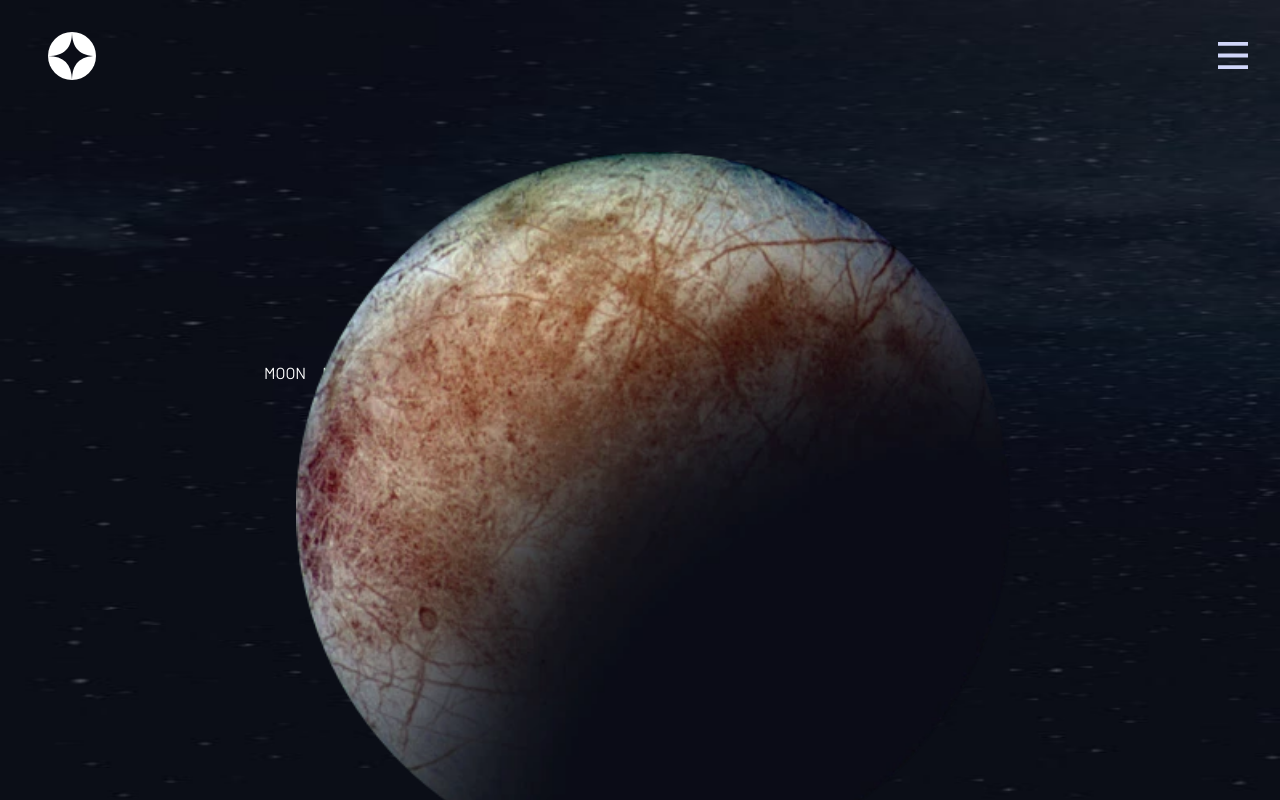
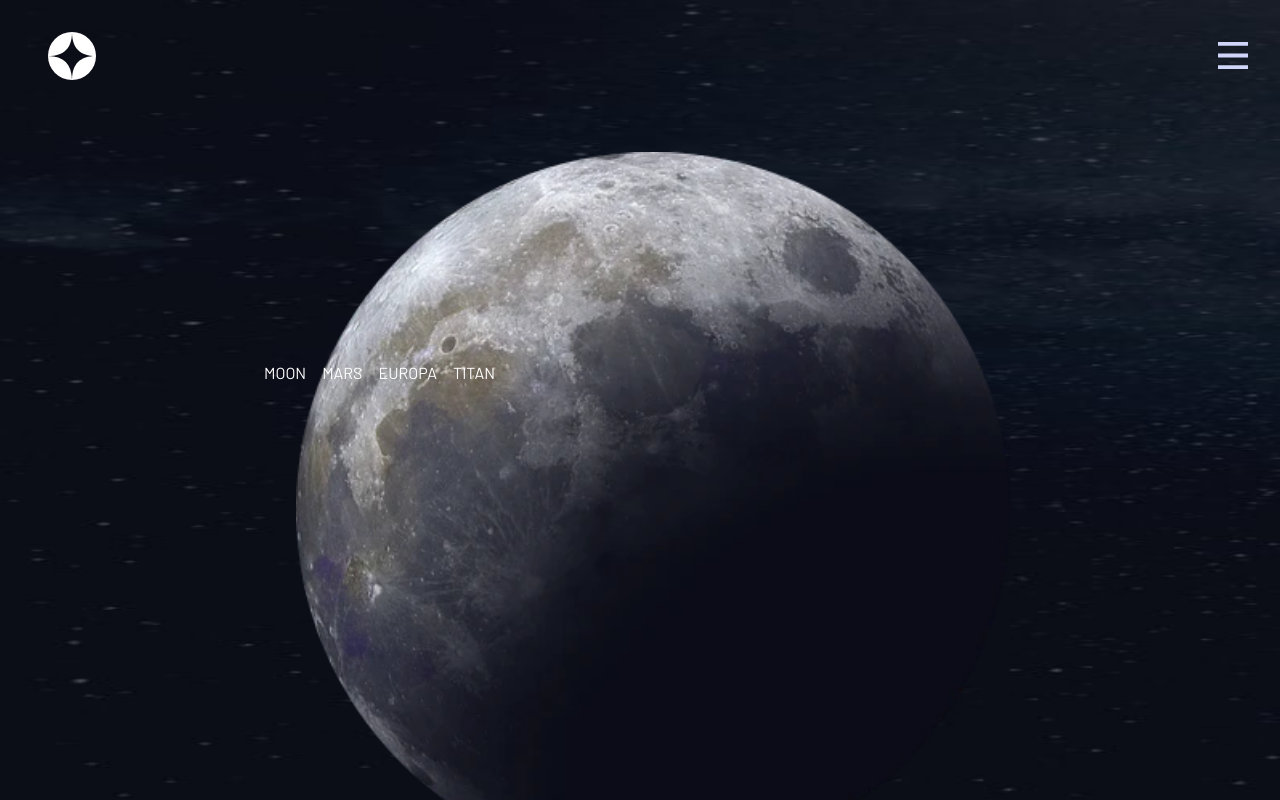
Before and after one commit to MarceloDevd3/space--tourism, a React (Vite) app: page /Destination in a window 1280 px wide. Built offline with nearby package versions, Linux system fonts and the light colour scheme.

Commit message:
update 1.6

```diff
--- a/src/Navbar.jsx
+++ b/src/Navbar.jsx
@@ -16,6 +16,8 @@ export default function Navbar() {
 
 
     const all = document.querySelectorAll('.nav-item');
+
+    console.log(all)
 
 
     function removeMe() {
--- a/src/components/Destination.jsx
+++ b/src/components/Destination.jsx
@@ -5,24 +5,47 @@ import Mars from './DestinationPage/Mars';
 import Titan from './DestinationPage/Titan';
 
 export default function DestinationPage() {
+
+const btn = document.querySelectorAll('.link-item')
+const planets = document.querySelectorAll('.Planents-items')
+
+  let navegationBar = function(manual) {
+     btn.forEach((btnItem) => {
+      btnItem.classList.remove('active')
+     })
+
+     planets.forEach((btnItem) => {
+      btnItem.classList.remove('active')
+     })
+
+     btn[manual].classList.add('active')
+     planets[manual].classList.add('active')
+  }
+
+  btn.forEach((item, index) => {
+      item.addEventListener('click', function() {
+        navegationBar(index)
+      })
+  })
+
   return (
       <div id='Destination'>
         <div className='planent-line'>
         <nav className='navegation'>
           <ul>
-             <li className='link'><a href='#'>Moon</a></li>
-             <li className='link'><a href='#'>Mars</a></li>
-             <li className='link'><a href='#'>Europa</a></li>
-             <li className='link'><a href='#'>Titan</a></li>
+             <li className='link-item active'><a href='#'>Moon</a></li>
+             <li className='link-item'><a href='#'>Mars</a></li>
+             <li className='link-item'><a href='#'>Europa</a></li>
+             <li className='link-item'><a href='#'>Titan</a></li>
           </ul>
          </nav>
-        <div className='Planents-items'>
+        <div className='Planents-items active'>
         <Moon/>
         </div>
         <div className='Planents-items'>
         <Mars/>
         </div>
-        <div className='Planents-items active'>
+        <div className='Planents-items'>
         <Europa/>
         </div>
         <div className='Planents-items'>
--- a/src/components/DestinationPage/Europe.jsx
+++ b/src/components/DestinationPage/Europe.jsx
@@ -1,5 +1,6 @@
 import React from 'react';
 import PlanetEuroupe from '../destination/image-europa.webp';
+
 export default function DestinationInfoEurope() {
     return (
            <section className='Europe Destination--planent'>
--- a/src/style1.css
+++ b/src/style1.css
@@ -241,6 +241,7 @@ body {
      position: relative;
      top: 13rem;
      left: 11%;
+     z-index: 4;
 }
 
 ul {
@@ -249,9 +250,14 @@ ul {
 }
 
 .navegation > ul li {
+    position: relative;
+    z-index: 4;
     margin: 0 .5em;
 }
 
+.link-item:hover {
+    color: aqua;
+}
 
 .planent-line {
    position: relative;
```
